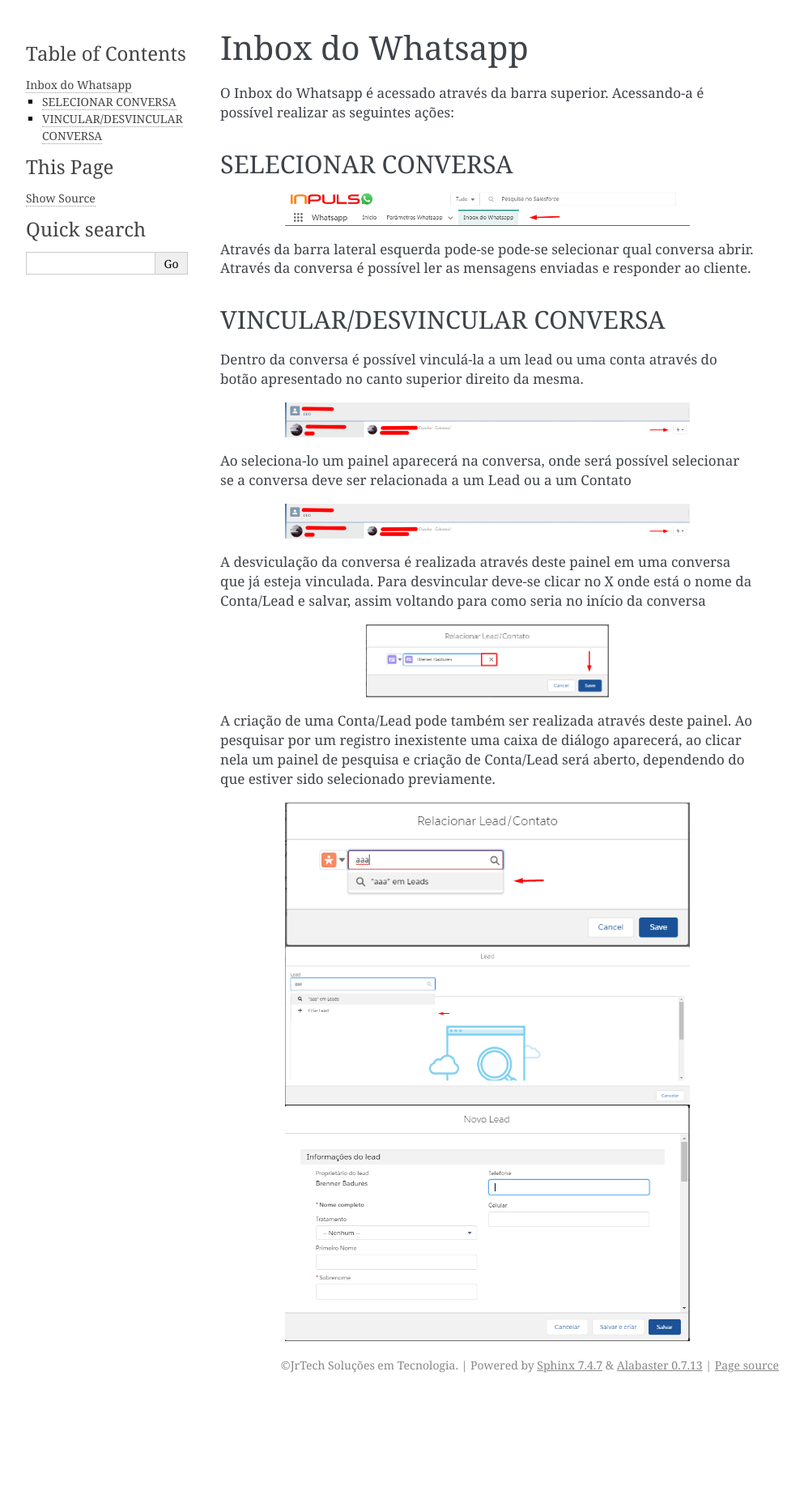
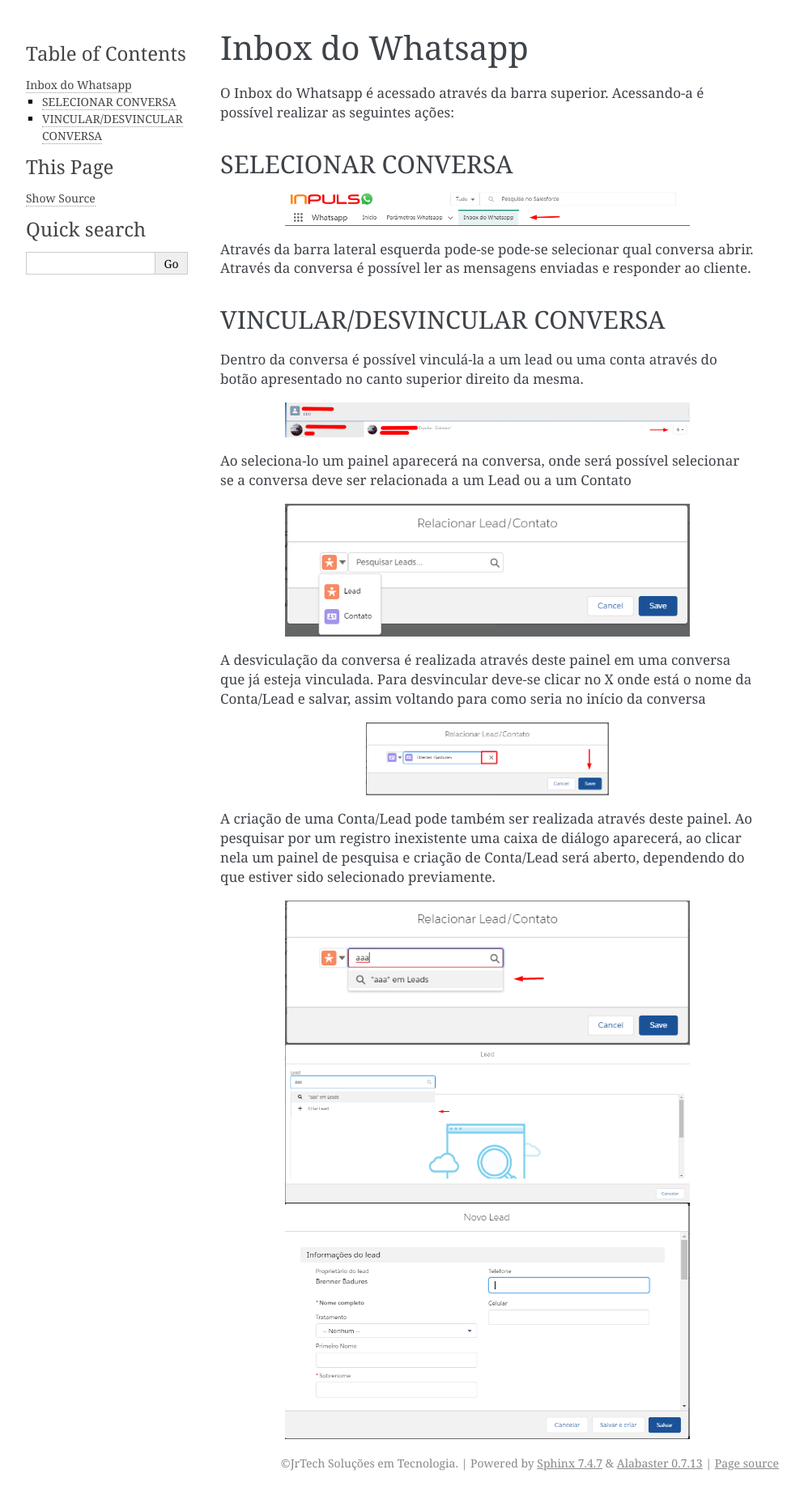
Before and after one commit to patricklucca/Whatsapp_Teste, a Sphinx documentation site: the page built from docs/Inbox_do_Whatsapp.rst, in a window 1280 px wide. Shown: the whole page at 81% size, without its empty margins (148-1141 px from the left). Built offline with Sphinx 7.4.7, drawn with Linux system fonts in a browser that asks for light colours; pages that are not in the unit, such as notebooks, are missing from menus; before the commit the page ends 1725 px from its top, so only the background shows below that.

Commit message:
Update Inbox_do_Whatsapp.rst

```diff
--- a/docs/Inbox_do_Whatsapp.rst
+++ b/docs/Inbox_do_Whatsapp.rst
@@ -26,7 +26,7 @@ Dentro da conversa é possível vinculá-la a um lead ou uma conta através do b
 
 Ao seleciona-lo um painel aparecerá na conversa, onde será possível selecionar se a conversa deve ser relacionada a um Lead ou a um Contato
 
-.. image:: Inbox2.png
+.. image:: Inbox3.png
     :width: 500px
     :alt: Solidity logo
     :align: center
```
